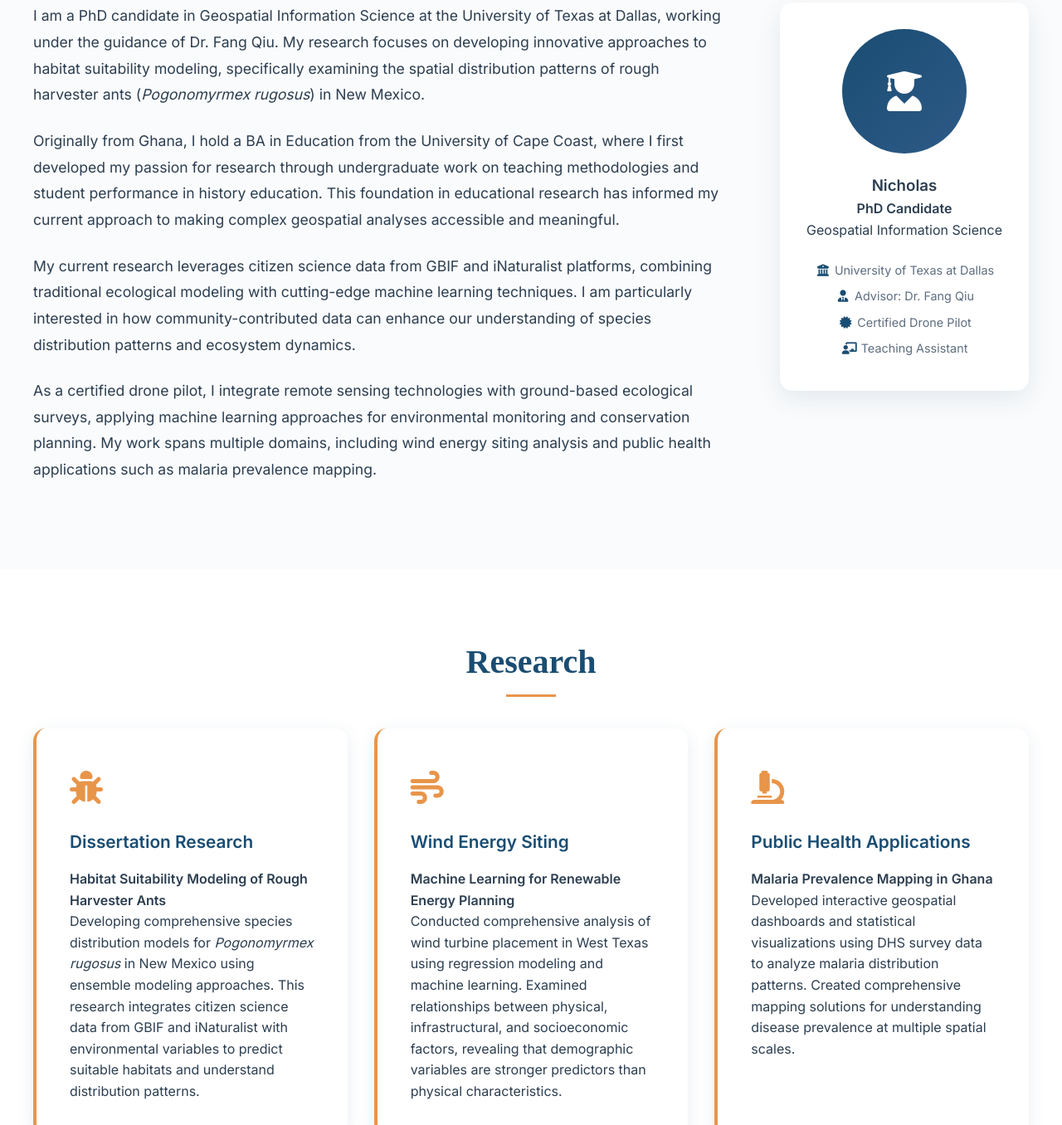
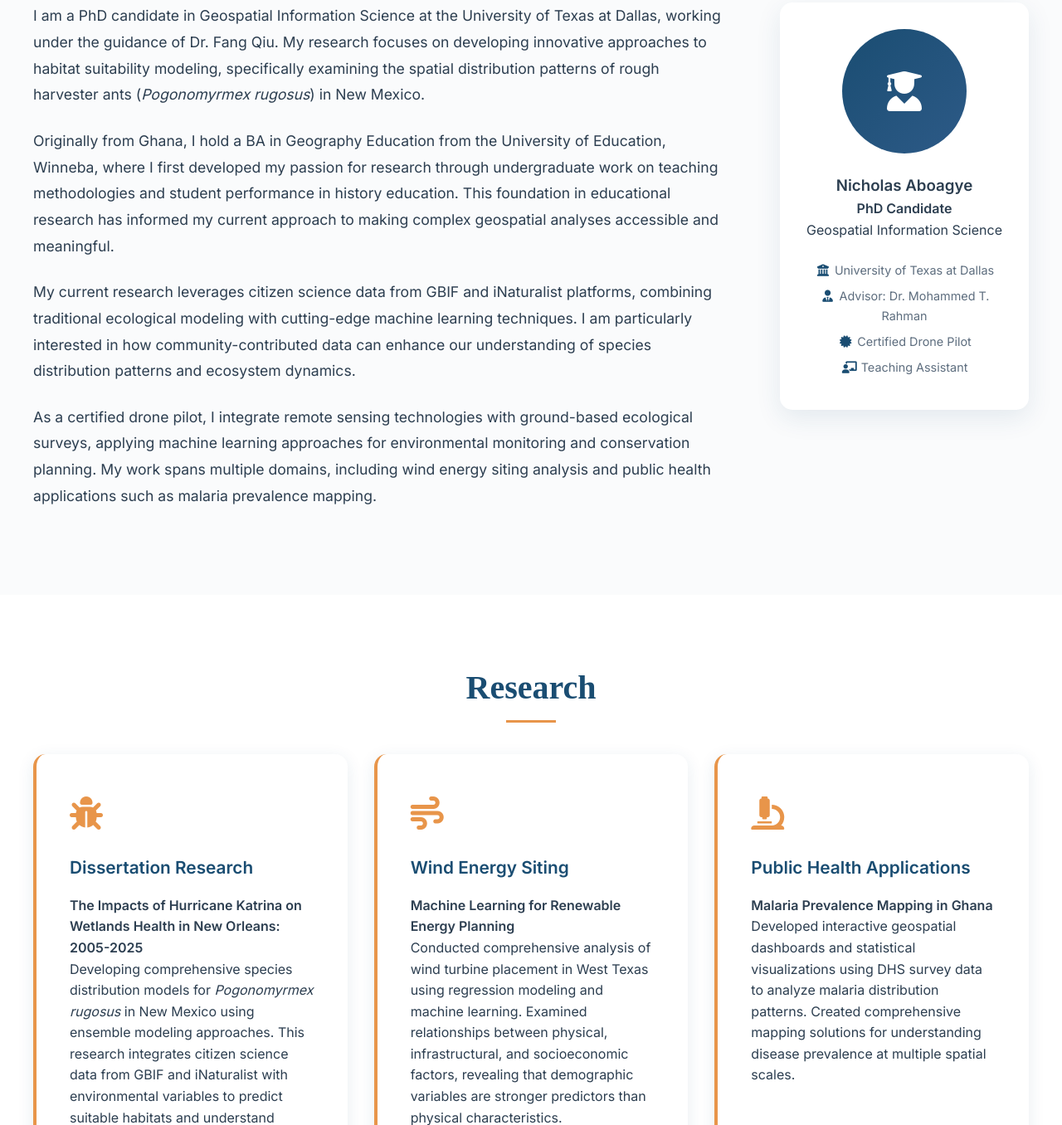
Before and after one commit to OmanAbrante3/OmanAbrante3.github.io, a plain HTML site: page index.html in a window 1280 px wide. Shown: the part 695-2051 px from the top of the page at 83% size. Drawn offline with Linux system fonts and the light colour scheme; a web font is replaced by a local one.

Commit message:
Update index.html

```diff
--- a/index.html
+++ b/index.html
@@ -533,7 +533,7 @@
                 <div class="about-text fade-in">
                     <p>I am a PhD candidate in Geospatial Information Science at the University of Texas at Dallas, working under the guidance of Dr. Fang Qiu. My research focuses on developing innovative approaches to habitat suitability modeling, specifically examining the spatial distribution patterns of rough harvester ants (<em>Pogonomyrmex rugosus</em>) in New Mexico.</p>
 
-                    <p>Originally from Ghana, I hold a BA in Education from the University of Cape Coast, where I first developed my passion for research through undergraduate work on teaching methodologies and student performance in history education. This foundation in educational research has informed my current approach to making complex geospatial analyses accessible and meaningful.</p>
+                    <p>Originally from Ghana, I hold a BA in Geography Education from the University of Education, Winneba, where I first developed my passion for research through undergraduate work on teaching methodologies and student performance in history education. This foundation in educational research has informed my current approach to making complex geospatial analyses accessible and meaningful.</p>
 
                     <p>My current research leverages citizen science data from GBIF and iNaturalist platforms, combining traditional ecological modeling with cutting-edge machine learning techniques. I am particularly interested in how community-contributed data can enhance our understanding of species distribution patterns and ecosystem dynamics.</p>
 
@@ -544,13 +544,13 @@
                     <div class="profile-img">
                         <i class="fas fa-user-graduate"></i>
                     </div>
-                    <h3>Nicholas</h3>
+                    <h3>Nicholas Aboagye</h3>
                     <p><strong>PhD Candidate</strong></p>
                     <p>Geospatial Information Science</p>
 
                     <div class="contact-info">
                         <p><i class="fas fa-university"></i> University of Texas at Dallas</p>
-                        <p><i class="fas fa-user-tie"></i> Advisor: Dr. Fang Qiu</p>
+                        <p><i class="fas fa-user-tie"></i> Advisor: Dr. Mohammed T. Rahman</p>
                         <p><i class="fas fa-certificate"></i> Certified Drone Pilot</p>
                         <p><i class="fas fa-chalkboard-teacher"></i> Teaching Assistant</p>
                     </div>
@@ -570,7 +570,7 @@
                         <i class="fas fa-bug"></i>
                     </div>
                     <h3>Dissertation Research</h3>
-                    <h4>Habitat Suitability Modeling of Rough Harvester Ants</h4>
+                    <h4>The Impacts of Hurricane Katrina on Wetlands Health in New Orleans: 2005-2025</h4>
                     <p>Developing comprehensive species distribution models for <em>Pogonomyrmex rugosus</em> in New Mexico using ensemble modeling approaches. This research integrates citizen science data from GBIF and iNaturalist with environmental variables to predict suitable habitats and understand distribution patterns.</p>
                 </div>
 
```
